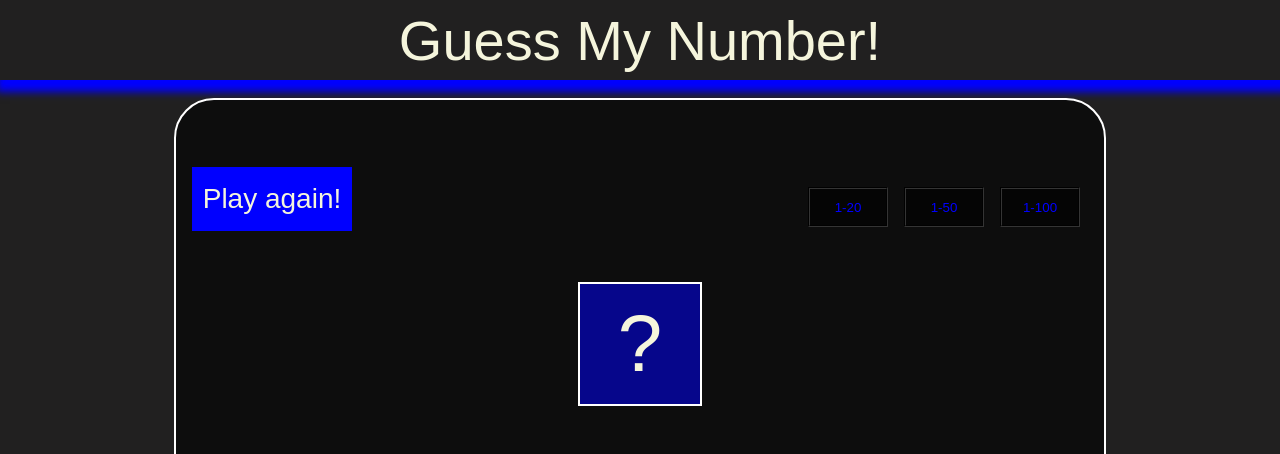
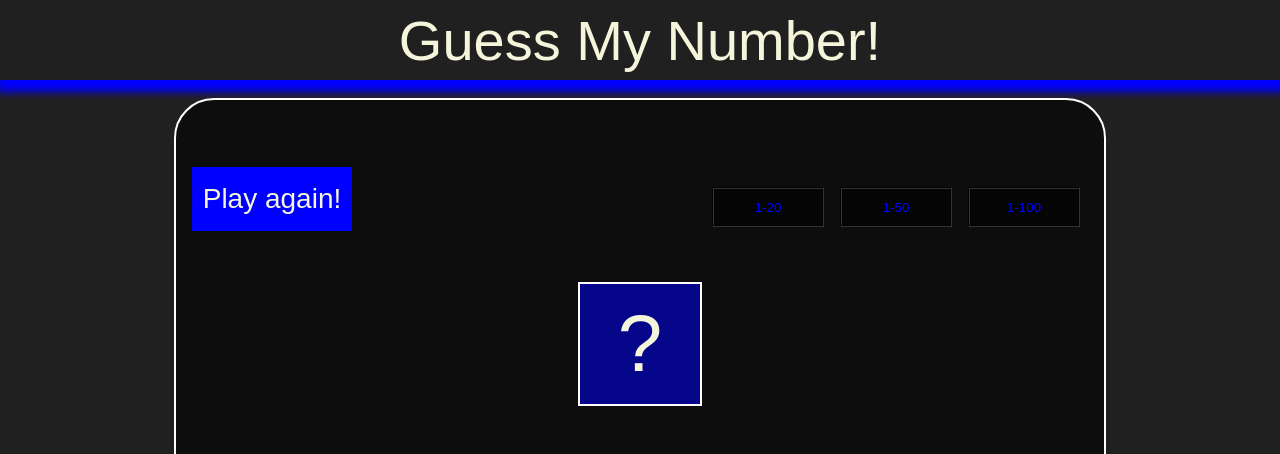
Before and after one commit to vamsikrrishnaa/guess-my-number-game., a plain HTML site: page index.html in a window 1280 px wide. Shown: the top 454 px of the page. Drawn offline with Linux system fonts and the light colour scheme.

Commit message:
Update index.html

```diff
--- a/index.html
+++ b/index.html
@@ -237,7 +237,7 @@
 
         .rgbtn {
             height: 5vh;
-            width: 10vh;
+            width: 14vh;
             background-color: rgba(0, 0, 0, 0.6);
             border-color: rgba(0, 0, 0, 0.6);
             border-style: groove;
```
